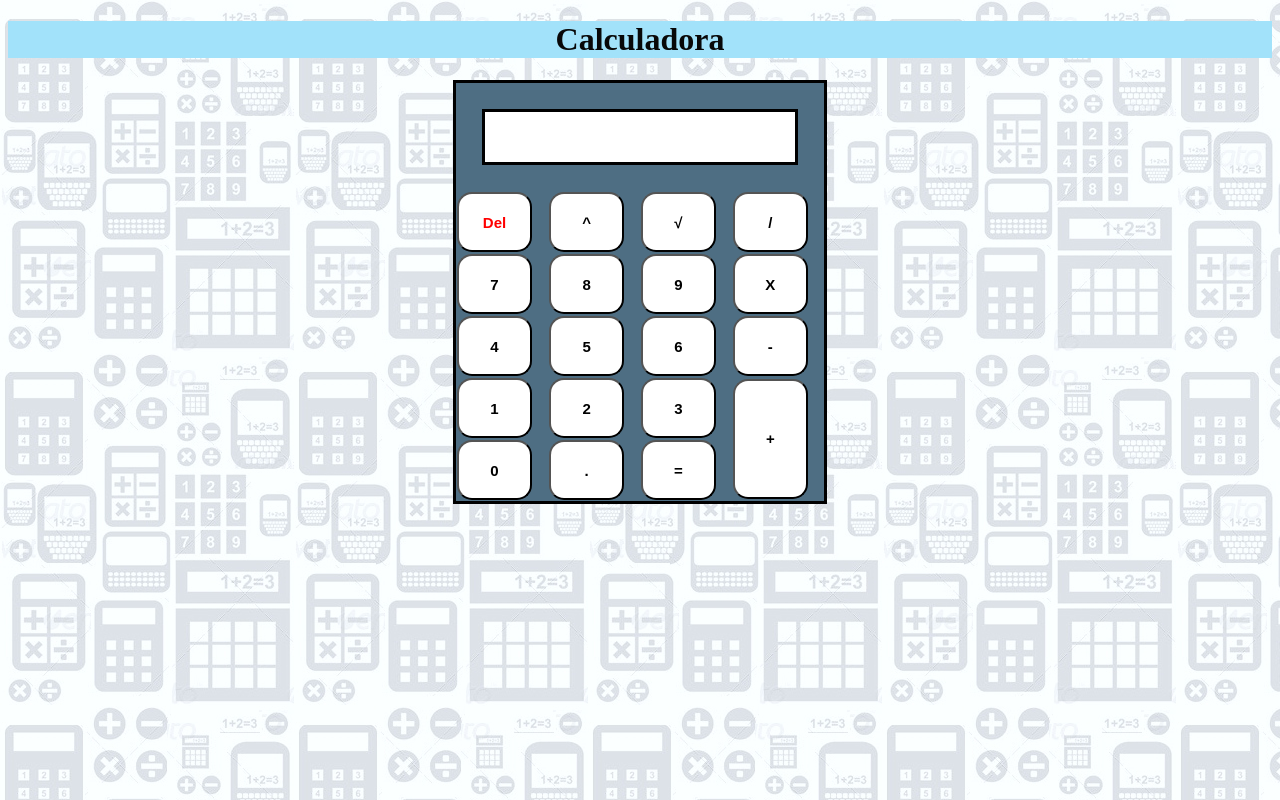
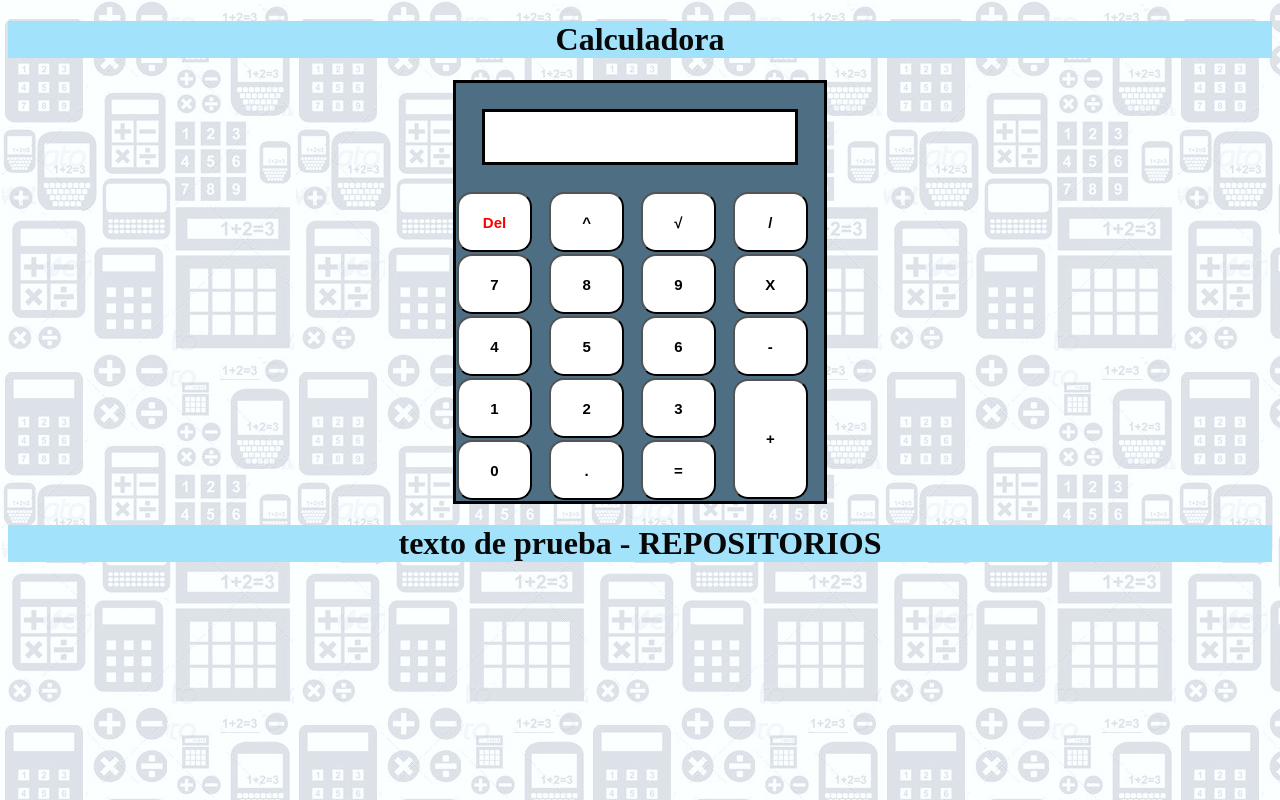
Before and after one commit to JuanDiegoSic/calculator, a plain HTML site: page INDEX.HTML in a window 1280 px wide. Drawn offline with Linux system fonts and the light colour scheme.

Commit message:
new text in my calculator

```diff
--- a/INDEX.HTML
+++ b/INDEX.HTML
@@ -137,7 +137,9 @@
     </td>
   </tr>
     </table>
+<h1> texto de prueba - REPOSITORIOS</h1>
     <script src="practica1.js"></script>
+
   </center>
 </body>
 </html>
```
